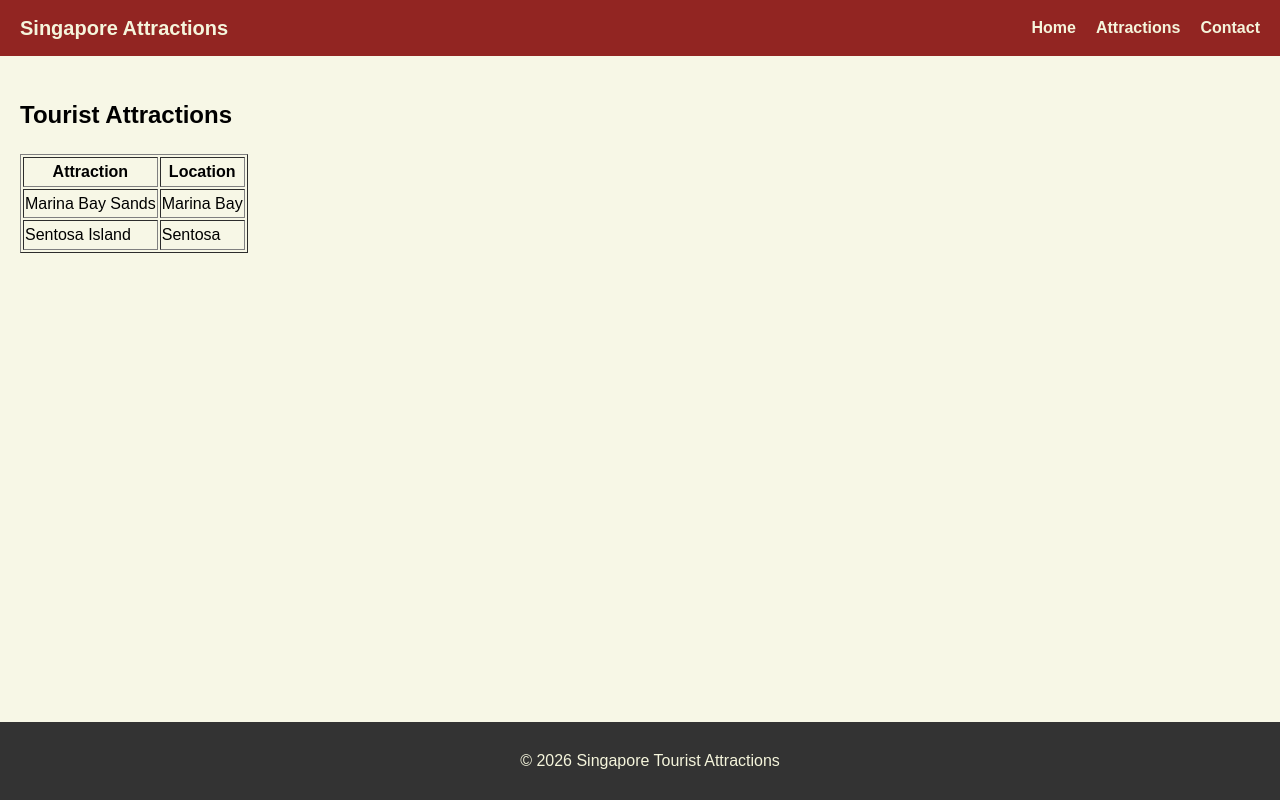
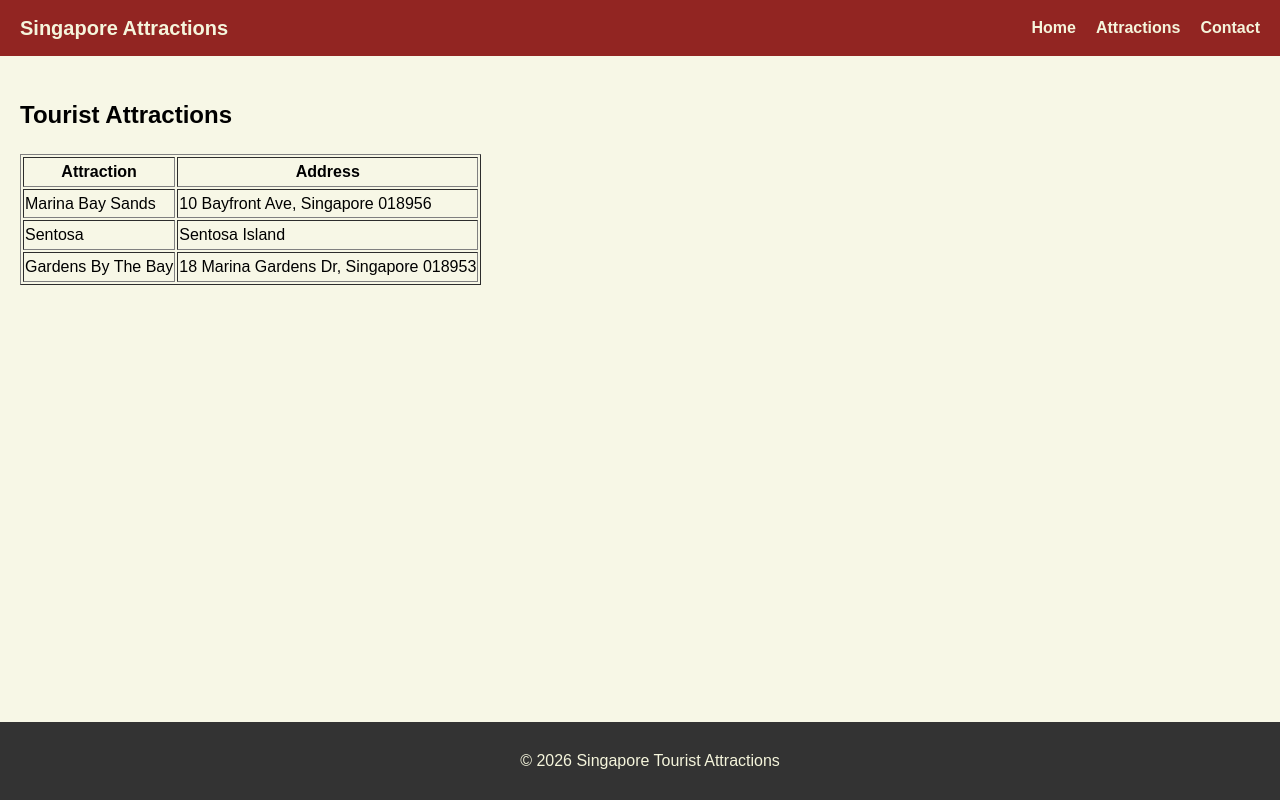
Before and after one commit to Limyh-NP/CSS-Project-yuheng-adrian-hamilton, a Next.js app in the folder my-app/: page /attraction in a window 1280 px wide. Built offline with nearby package versions, Linux system fonts and the light colour scheme.

Commit message:
attraction folders and attraction addresses

```diff
--- a/my-app/app/attraction/page.jsx
+++ b/my-app/app/attraction/page.jsx
@@ -7,17 +7,21 @@ export default function Attractions() {
         <thead>
           <tr>
             <th>Attraction</th>
-            <th>Location</th>
+            <th>Address</th>
           </tr>
         </thead>
         <tbody>
           <tr>
             <td>Marina Bay Sands</td>
-            <td>Marina Bay</td>
+            <td>10 Bayfront Ave, Singapore 018956</td>
           </tr>
           <tr>
+            <td>Sentosa</td>
             <td>Sentosa Island</td>
-            <td>Sentosa</td>
+          </tr>
+          <tr>
+            <td>Gardens By The Bay</td>
+            <td>18 Marina Gardens Dr, Singapore 018953</td>
           </tr>
         </tbody>
       </table>
```
Also changed, not shown: my-app/app/attraction_gbtb/page.jsx (added), my-app/app/attraction_mbs/page.jsx (added), my-app/app/attraction_sentosa/page.jsx (added).
